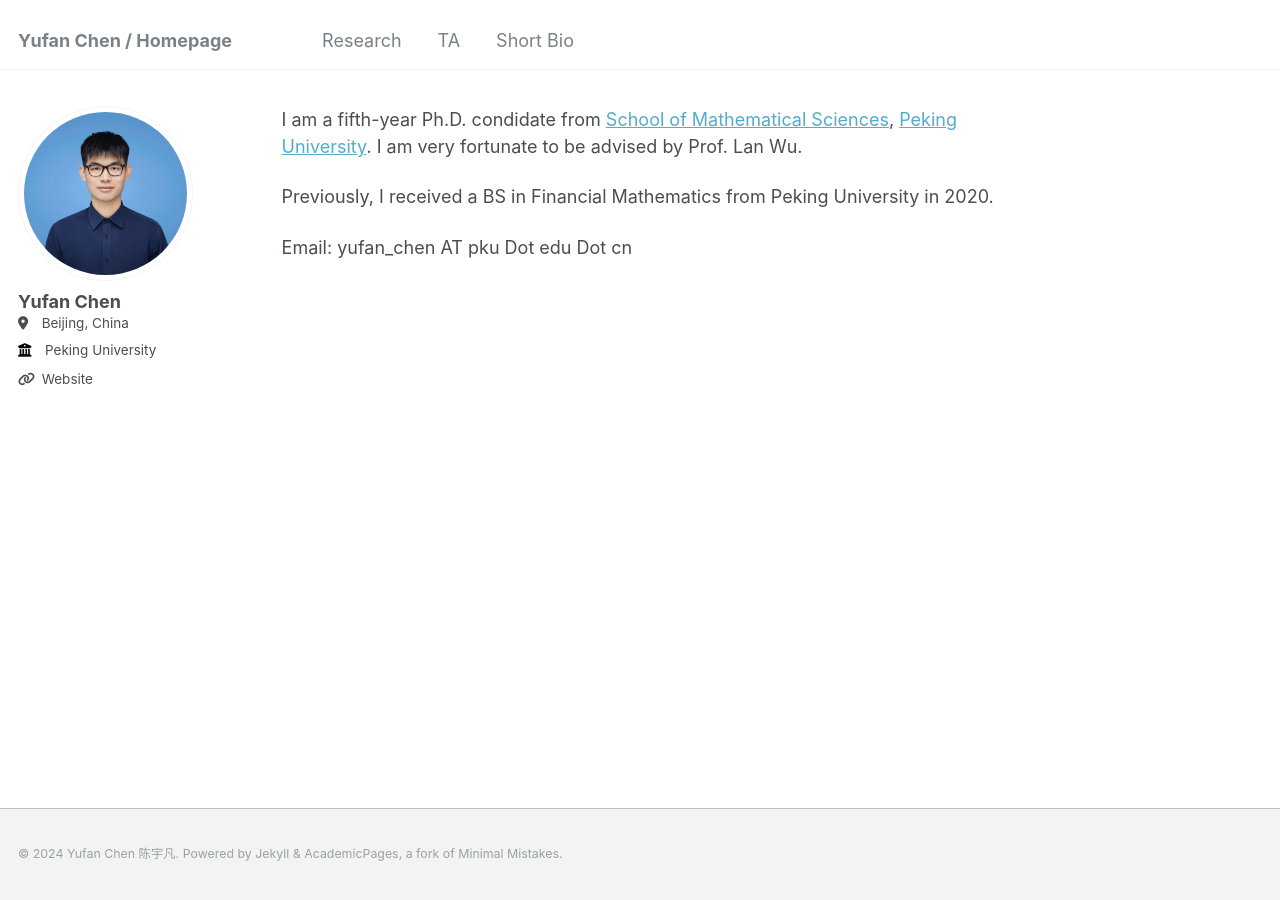
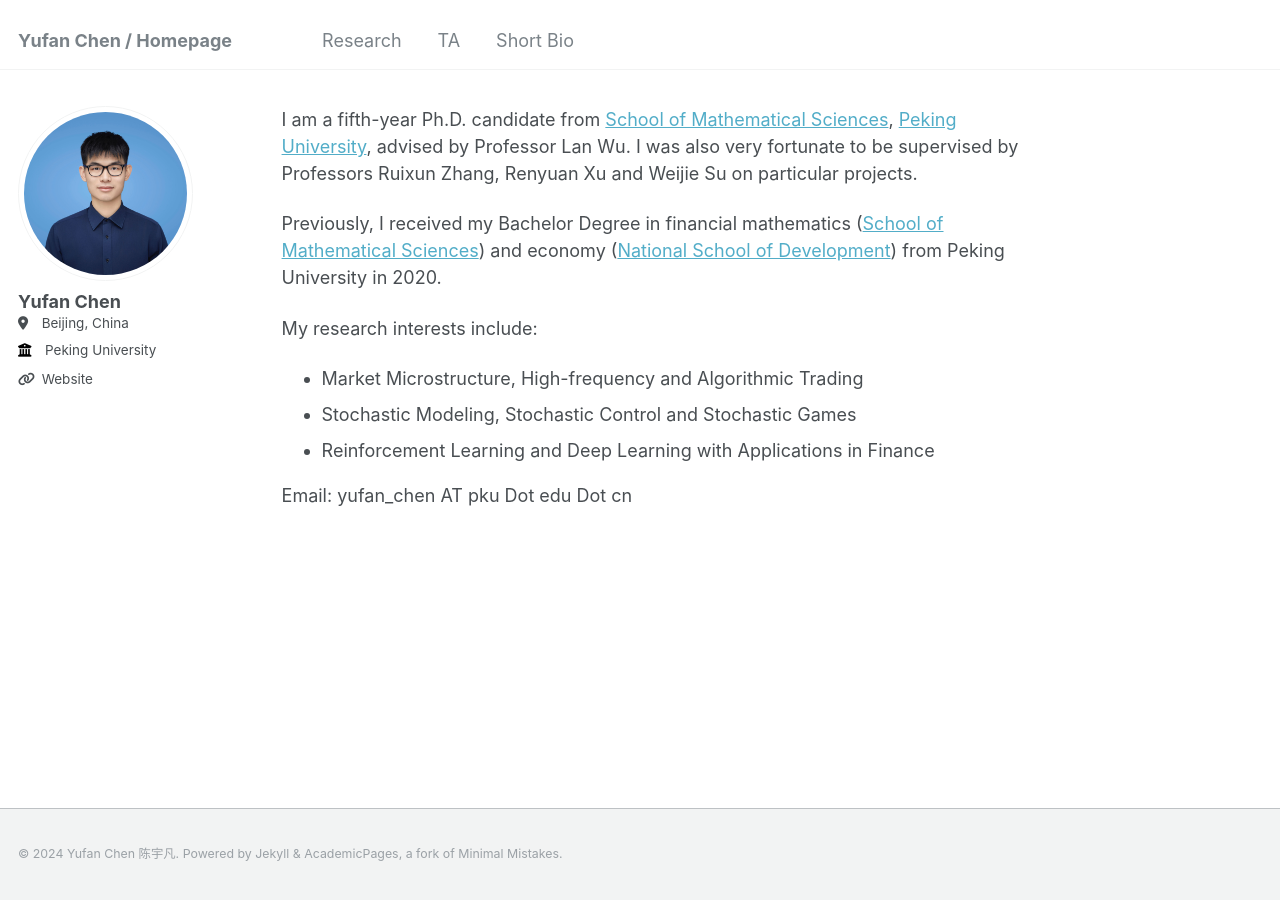
Before and after one commit to YuwanIvan/yuwanivan.github.io, a Jekyll site: the page built from _pages/about.md, in a window 1280 px wide. Built offline with Jekyll 4.4.1, drawn with Linux system fonts in a browser that asks for light colours.

Commit message:
Update about.md

```diff
--- a/_pages/about.md
+++ b/_pages/about.md
@@ -7,8 +7,13 @@ redirect_from:
   - /about.html
 ---
 
-I am a fifth-year Ph.D. condidate from [School of Mathematical Sciences](https://math.pku.edu.cn), [Peking University](https://pku.edu.cn). I am very fortunate to be advised by Prof. Lan Wu.
+I am a fifth-year Ph.D. candidate from [School of Mathematical Sciences](https://math.pku.edu.cn), [Peking University](https://pku.edu.cn), advised by Professor Lan Wu. I was also very fortunate to be supervised by Professors Ruixun Zhang, Renyuan Xu and Weijie Su on particular projects.
 
-Previously, I received a BS in Financial Mathematics from Peking University in 2020.
+Previously, I received my Bachelor Degree in financial mathematics ([School of Mathematical Sciences](https://math.pku.edu.cn)) and economy ([National School of Development](https://nsd.pku.edu.cn)) from Peking University in 2020.
+
+My research interests include:
+* Market Microstructure, High-frequency and Algorithmic Trading
+* Stochastic Modeling, Stochastic Control and Stochastic Games
+* Reinforcement Learning and Deep Learning with Applications in Finance
 
 Email: yufan_chen AT pku Dot edu Dot cn
```
